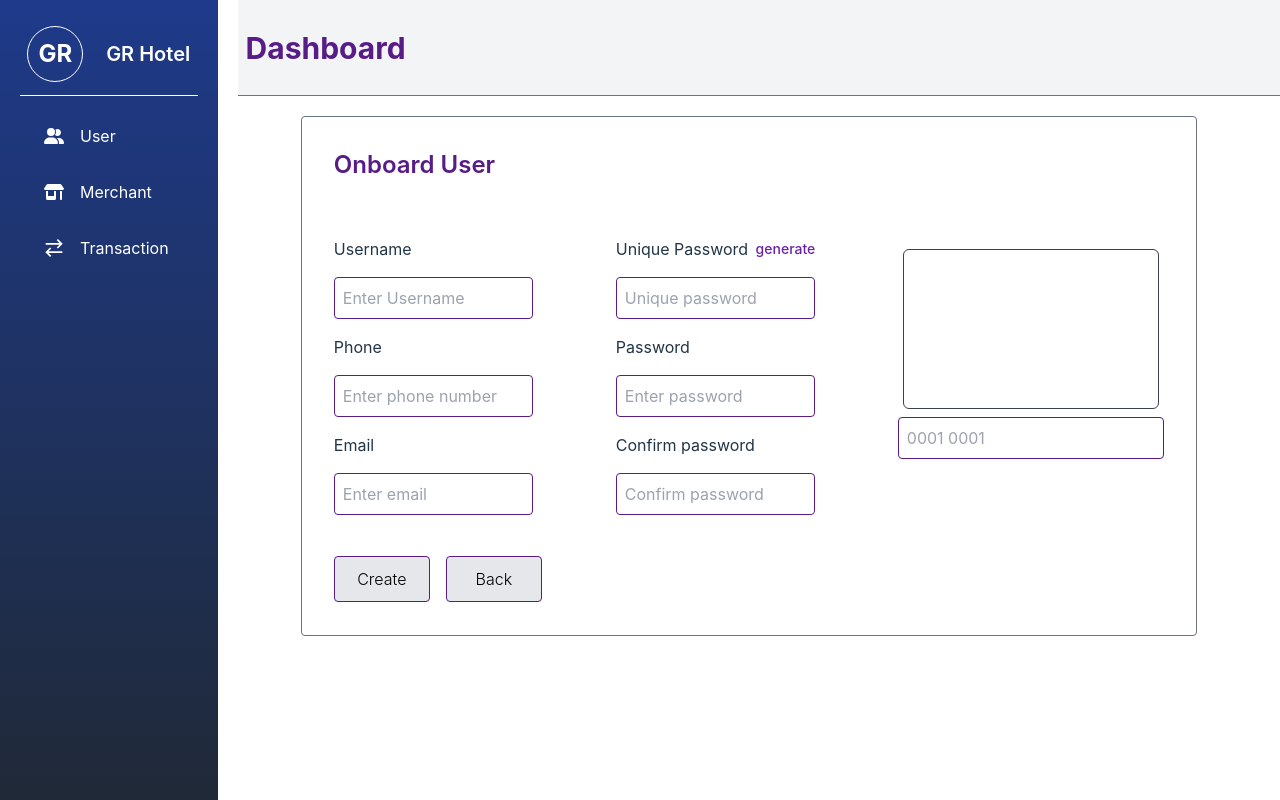
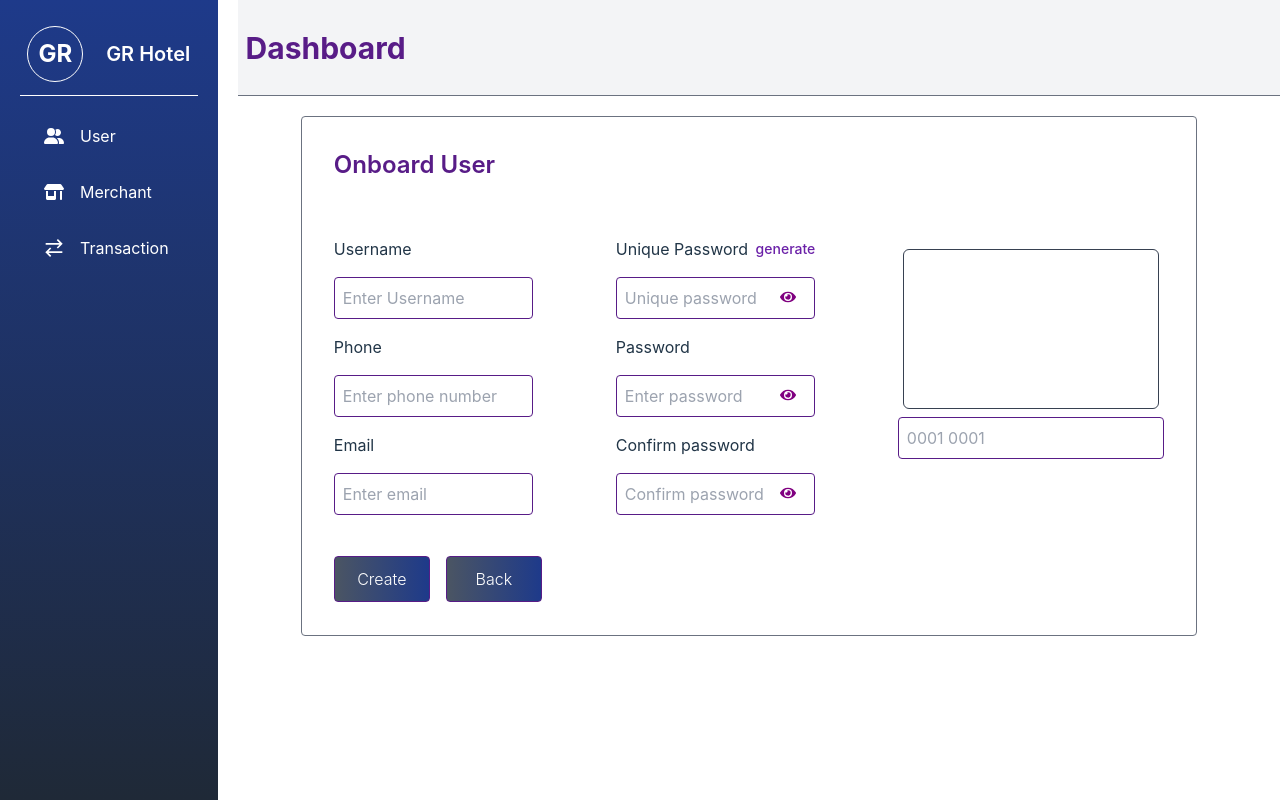
Before and after one commit to SawLinThant/GR-dashboard, a React (Vite) app: page /dashboard/userlists/createuser in a window 1280 px wide. Built offline with nearby package versions, Linux system fonts and the light colour scheme; no server answers.

Commit message:
create-user-form

```diff
--- a/package.json
+++ b/package.json
@@ -16,6 +16,7 @@
     "nprogress": "^0.2.0",
     "react": "^18.3.1",
     "react-dom": "^18.3.1",
+    "react-hook-form": "^7.52.2",
     "react-icons": "^5.3.0",
     "react-router-dom": "^6.26.1",
     "tailwind-merge": "^2.5.2"
--- /dev/null
+++ b/src/graphql/mutation/customer-mutation.js
@@ -0,0 +1,30 @@
+import { gql } from "@apollo/client";
+
+export const CREATE_CUSTOMER = gql`
+    mutation createCustomer(
+      $name: String
+      $phone: String
+      $email: String
+      $card_id: String
+      $disabled: Boolean
+      $unique_password: String
+    ){
+        insert_customers_one(
+          object:{
+           name: $name
+           phone: $phone
+           email: $email
+           card_id: $card_id
+           disabled: $disabled
+           unique_password: $unique_password
+          }
+        ){
+            name
+            phone
+            email
+            card_id
+            disabled
+            unique_password
+        }
+    }
+`
--- a/src/modules/common/components/input-field.jsx
+++ b/src/modules/common/components/input-field.jsx
@@ -1,45 +1,84 @@
 import clsx from "clsx";
+import { useState } from "react";
 import { FaLessThanEqual } from "react-icons/fa";
+import { FaEye, FaEyeSlash } from "react-icons/fa";
 
 const InputField = ({
   label,
+  name,
   inputType,
   placeholder,
   require,
   fullSize,
   autoGenerate = false,
-  isLabel=true
+  isLabel=true,
+  value,
+  onChange,
+  setUniquePassword
 }) => {
+  const [inputValue, setInputValue] = useState("");
+  const [isPasswordVisible, setIsPasswordVisible] = useState(false);
+
+  const generateRandomValue = () => {
+    const randomNumber = Math.floor(100000 + Math.random() * 900000);
+    const randomText = `UP-${randomNumber}`;
+    //setInputValue(e.target.value)
+    setUniquePassword(randomText)
+    onChange({ target: { name, value: randomText } });
+  };
+
+  const togglePasswordVisibility = () => {
+    setIsPasswordVisible(!isPasswordVisible);
+  };
+
   return (
-    <div className="flex flex-col gap-2 items-start w-full">
+    <div className="flex flex-col gap-2 items-start h-auto w-full">
       <div
-      //className="w-full flex flex-row items-center justify-between"
       className={clsx("flex flex-row items-center justify-between",{
         "w-full": fullSize,
           "w-3/4": !fullSize,
           "h-0":!isLabel
       })}
       >
-        <label className="h-8 mt-2" htmlFor="">
+        <label className="min-h-8 mt-2" htmlFor="">
           {label}
         </label>
         {autoGenerate ? (
-          <button className="bg-transparent border-none p-0 text-purple-800 h-8 text-sm flex flex-col items-center justify-center">
+          <button
+           type="button"
+          onClick={generateRandomValue}
+          className="bg-transparent outline-none focus:outline-none border-none p-0 text-purple-800 h-8 text-sm flex flex-col items-center justify-center">
             generate
           </button>
         ) : (
           <div></div>
         )}
       </div>
-
+      <div className={clsx("relative flex flex-row items-start",{
+         "w-full": fullSize,
+         "w-3/4": !fullSize,
+      })}>
       <input
-        className={clsx("border border-purple-900 p-2 rounded", {
-          "w-full": fullSize,
-          "w-3/4": !fullSize,
+        className={clsx("border w-full border-purple-900 p-2 rounded")}
+        //type={inputType}
+        type={isPasswordVisible && inputType === "password" ? "text" : inputType}
+        value={value}
+        placeholder={placeholder}
+       // onChange={onChange}
+        {...require(name, {
+          required: `${name} is required`,
         })}
-        type={inputType}
-        placeholder={placeholder}
       />
+       {inputType === "password" && (
+          <button
+            type="button"
+            onClick={togglePasswordVisibility}
+            className={clsx("absolute outline-none focus:outline-none top-0.5 text-purple-800 border-none bg-transparent after:bg-transparent after:border-none right-0")}
+          >
+            {isPasswordVisible ? <FaEyeSlash color="purple"/> : <FaEye color="purple"/>}
+          </button>
+        )}
+        </div>
     </div>
   );
 };
--- a/src/modules/user-lists/create-user-form.jsx
+++ b/src/modules/user-lists/create-user-form.jsx
@@ -1,6 +1,64 @@
+import { useNavigate } from "react-router-dom";
 import InputField from "../common/components/input-field";
+import { useMutation } from "@apollo/client";
+import { CREATE_CUSTOMER } from "../../graphql/mutation/customer-mutation";
+import { useForm } from "react-hook-form";
+import { useState } from "react";
 
 const CreateUser = () => {
+  const navigate = useNavigate();
+  const [uniquePassword, setUniquePassword] = useState();
+  const { register: customerRegister, handleSubmit: createCustomerSubmit } =
+    useForm();
+  const [createCustomer, { loading: createCustomerLoading }] =
+    useMutation(CREATE_CUSTOMER);
+
+  const handleCreateUser = createCustomerSubmit(async (credentials) => {
+    if (credentials.password !== credentials.confirm_password) {
+      console.log("please confirm password");
+    }else{
+      try {
+        const { data } = await createCustomer({
+          variables: {
+            name: credentials.name,
+            phone: credentials.phone,
+            email: credentials.email,
+            card_id: credentials.card_id,
+            disabled: false,
+            unique_password: uniquePassword,
+          },
+        });
+        if (data?.insert_customer_one) {
+          console.log("customer created");
+        } else {
+          console.log("customer creation failed");
+        }
+      } catch (err) {
+        throw new Error("Error creating customer");
+      }
+    }
+
+
+  });
+
+  const [formValues, setFormValues] = useState({
+    name: "",
+    phone: "",
+    email: "",
+    unique_password: "",
+    password: "",
+    confirm_password: "",
+    card_id: "",
+  });
+
+  const handleInputChange = (e) => {
+    const { name, value } = e.target;
+    setFormValues((prevValues) => ({
+      ...prevValues,
+      [name]: value,
+    }));
+  };
+
   return (
     <div className=" w-full h-full relative p-5 flex flex-col items-center justify-center overflow-y-auto">
       <div className="min-w-[40rem] border border-gray-500 p-8 flex flex-col gap-12 rounded">
@@ -10,75 +68,104 @@ const CreateUser = () => {
           </h3>
         </div>
         <div className="w-full">
-          <form className="w-full flex flex-col gap-6" action="">
+          <form
+            onSubmit={handleCreateUser}
+            className="w-full flex flex-col gap-6"
+            action=""
+          >
             <div className="w-full h-full grid grid-cols-3 gap-4">
               <div className="flex flex-col items-start gap-2 pb-4">
                 <InputField
                   label="Username"
+                  name="name"
                   placeholder="Enter Username"
                   inputType="text"
                   fullSize={false}
+                  require={customerRegister}
+                  // value={formValues.name}
+                  // onChange={handleInputChange}
                 />
                 <InputField
                   label="Phone"
+                  name="phone"
                   placeholder="Enter phone number"
                   inputType="text"
+                  require={customerRegister}
+                  // value={formValues.phone}
+                  // onChange={handleInputChange}
                 />
                 <InputField
                   label="Email"
+                  name="email"
                   placeholder="Enter email"
                   inputType="email"
+                  require={customerRegister}
+                  // value={formValues.email}
+                  // onChange={handleInputChange}
                 />
-                {/* <InputField
-                  label="Password"
-                  placeholder="Enter password"
-                  inputType="password"
-                />
-                <InputField
-                  label="Confirm password"
-                  placeholder="Confirm password"
-                  inputType="password"
-                />
-                <InputField
-                  label="UniquePassword"
-                  placeholder="Unique password"
-                  inputType="password"
-                /> */}
               </div>
               <div className="flex flex-col items-start gap-2 pb-4">
                 <InputField
                   label="Unique Password"
+                  name="unique_password"
                   placeholder="Unique password"
                   inputType="password"
                   autoGenerate={true}
+                  fullSize={false}
+                  require={customerRegister}
+                  value={formValues.unique_password}
+                  onChange={handleInputChange}
+                  setUniquePassword={setUniquePassword}
                 />
                 <InputField
                   label="Password"
+                  name="password"
                   placeholder="Enter password"
                   inputType="password"
+                  require={customerRegister}
+                  // value={formValues.password}
+                  // onChange={handleInputChange}
                 />
                 <InputField
                   label="Confirm password"
+                  name="confirm_password"
                   placeholder="Confirm password"
                   inputType="password"
                   fullSize={false}
+                  require={customerRegister}
+                  //  value={formValues.confirm_password}
+                  // onChange={handleInputChange}
                 />
-
               </div>
               <div className="w-full flex flex-col items-center">
                 <div className="w-[20vw] h-[20vh] border border-gray-700 mt-5 rounded-md"></div>
                 <InputField
                   label=""
+                  name="card_id"
                   placeholder="0001 0001"
                   inputType="text"
                   fullSize={true}
                   isLabel={false}
+                  require={customerRegister}
+                  // value={formValues.card_id}
+                  // onChange={handleInputChange}
                 />
               </div>
             </div>
             <div className="h-12 w-full flex flow-row gap-4 items-center justify-start">
-                <button className="text-black bg-gray-200 transition min-w-24 duration-500 border-purple-900 hover:text-white from-blue-900 to-gray-600 rounded font-light hover:bg-gradient-to-l">Create</button>
-                <button className="text-black bg-gray-200 transition min-w-24 duration-500 border-purple-900 hover:text-white from-blue-900 to-gray-600 rounded font-light hover:bg-gradient-to-l">Back</button>
+              <button
+                type="submit"
+                className="bg-gray-200 transition min-w-24 duration-500 border-purple-900 text-white from-blue-900 to-gray-600 rounded font-light bg-gradient-to-l"
+              >
+                Create
+              </button>
+              <button
+                type="button"
+                onClick={() => navigate("/dashboard")}
+                className=" bg-gray-200 transition min-w-24 duration-500 border-purple-900 text-white from-blue-900 to-gray-600 rounded font-light bg-gradient-to-l"
+              >
+                Back
+              </button>
             </div>
           </form>
         </div>
```
Also changed, not shown: 1 other file (tests, documents, lock files or other folders). Lines whose indentation alone changed are shown as unchanged.
